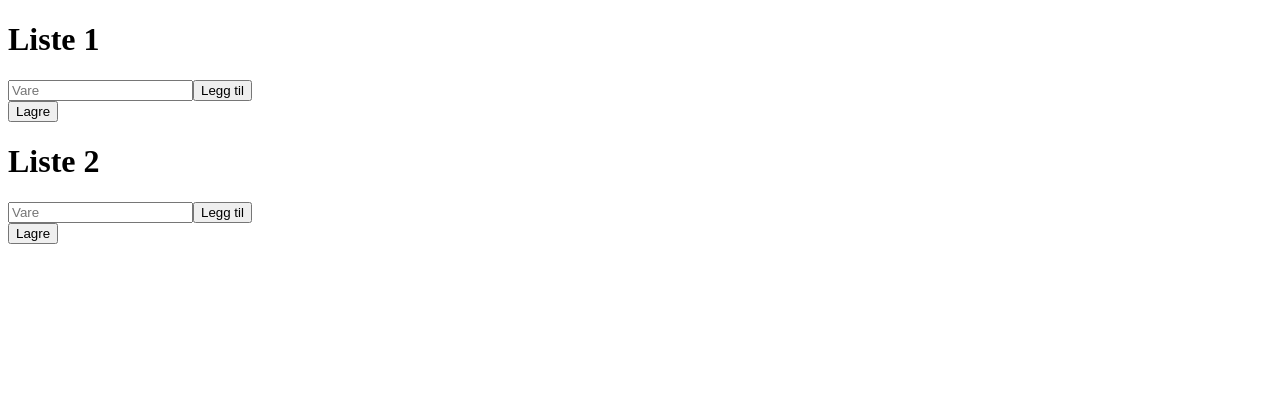
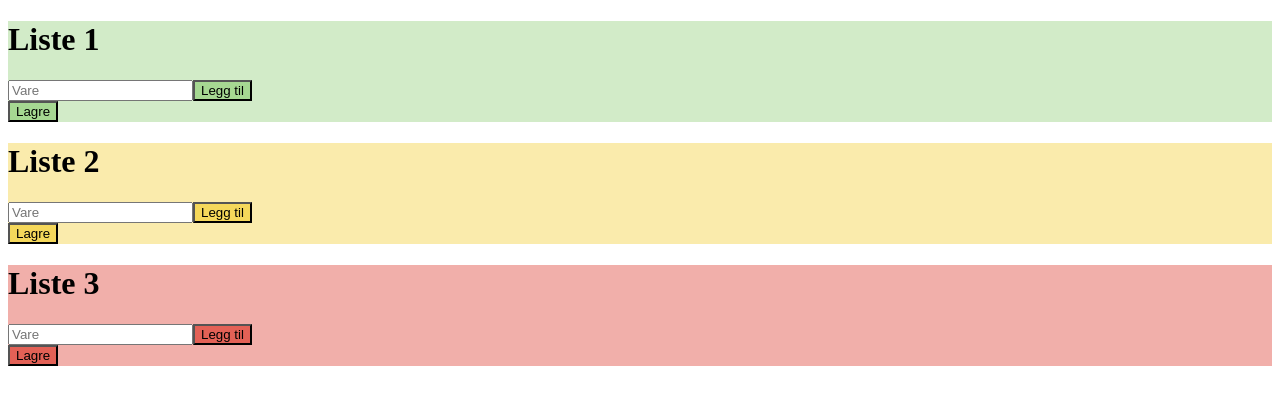
Before and after one commit to hannemorkeseth/lager, a React (Create React App) app: page / in a window 1280 px wide. Shown: the top 404 px of the page. Built offline with nearby package versions, Linux system fonts and the light colour scheme; the HTML template or start-up script is replaced by a standard one.

Commit message:
styling fra state

```diff
--- a/public/style.css
+++ b/public/style.css
@@ -7,14 +7,21 @@ body {
   min-height: 90vh;
 }
 
+.app {
+  display: flex;
+  flex-wrap: wrap;
+  justify-content: space-around;
+}
+
 .list {
   display: flex;
   flex-direction: column;
   align-items: center;
-  width: 80vw;
-  margin: auto;
-  background-color: rgba(166,216,146,0.5);
-  padding: 5%;
+  width: 25vw;
+  margin: 1%;
+  margin-top: 5%;
+  padding: 2%;
+
 }
 
 .overskrift {
@@ -69,3 +76,9 @@ body {
 .lagre {
   width: 60%;
 }
+
+@media (max-width: 600px) {
+  .list {
+    width: 90vw;
+  }
+}
--- a/src/App.js
+++ b/src/App.js
@@ -11,9 +11,9 @@ class App extends React.Component {
   }
 
   render() {
-    const varelister = this.state.lister.map(liste => <List key={liste.id} tittel={liste.tittel} saveState={liste.state} />)
+    const varelister = this.state.lister.map(liste => <List key={liste.id} tittel={liste.tittel} saveState={liste.state} color={liste.color} buttonColor={liste.buttonColor} />)
     return (
-      <div>
+      <div className="app">
         {varelister}
       </div>
     )
--- a/src/InputField.js
+++ b/src/InputField.js
@@ -19,7 +19,7 @@ class InputField extends React.Component {
     return (
       <div className="input-container">
         <input type="text" className="text-field" placeholder="Vare" value={this.props.value} onChange={this.handleChange}/>
-        <button onClick={this.handleClick} className="input-btn">Legg til</button>
+        <button onClick={this.handleClick} className="input-btn" style={{backgroundColor: this.props.buttonColor}}>Legg til</button>
       </div>
     )}
 }
--- a/src/List.js
+++ b/src/List.js
@@ -103,13 +103,14 @@ class List extends React.Component {
       vare={vare}
       handlePlusClick={this.handlePlusClick}
       handleMinusClick={this.handleMinusClick}
-      handleDelete={this.handleDelete} />)
+      handleDelete={this.handleDelete}
+      buttonColor={this.props.buttonColor} />)
     return (
-      <div className="list">
+      <div className="list" style={{backgroundColor: this.props.color}}>
         <h1 className="overskrift">{this.props.tittel}</h1>
         {varer}
-        <InputField value={this.state.inputvalue} handleInputChange={this.handleInputChange} addItem={this.addItem}/>
-        <button onClick={this.saveStateToLocalStorage} className="lagre">Lagre</button>
+        <InputField value={this.state.inputvalue} handleInputChange={this.handleInputChange} addItem={this.addItem} buttonColor={this.props.buttonColor}/>
+        <button onClick={this.saveStateToLocalStorage} className="lagre" style={{backgroundColor: this.props.buttonColor}}>Lagre</button>
       </div>
     )
   }
--- a/src/ListItem.js
+++ b/src/ListItem.js
@@ -4,10 +4,10 @@ function ListItem(props) {
   return (
     <div className="list-item-container">
       <p className="text-field">{props.vare.vare}</p>
-      <button className="btn" onClick={() => {props.handlePlusClick(props.vare.id)}}>+</button>
+      <button className="btn" onClick={() => {props.handlePlusClick(props.vare.id)}} style={{backgroundColor: props.buttonColor}}>+</button>
       <p className="number">{props.vare.antall}</p>
-      <button className="btn" onClick ={() => {props.handleMinusClick(props.vare.id)}}>-</button>
-      <button className="delete-btn" onClick = {() => {props.handleDelete(props.vare.id)}} >Delete</button>
+      <button className="btn" onClick ={() => {props.handleMinusClick(props.vare.id)}} style={{backgroundColor: props.buttonColor}}>-</button>
+      <button className="delete-btn" onClick = {() => {props.handleDelete(props.vare.id)}} >Slett</button>
     </div>
   )
 }
--- a/src/lister.js
+++ b/src/lister.js
@@ -2,12 +2,23 @@ const lister = [
   {
     id: 1,
     tittel: "Liste 1",
-    state: "state1"
+    state: "state1",
+    color: "rgba(166,216,146,0.5)",
+    buttonColor: "rgb(166,216,146)"
   },
   {
     id: 2,
     tittel: "Liste 2",
-    state: "state2"
+    state: "state2",
+    color: "rgba(245,216,91, 0.5)",
+    buttonColor: "rgb(245,216,91)"
+  },
+  {
+    id: 3,
+    tittel: "Liste 3",
+    state: "state3",
+    color: "rgba(227,97,86, 0.5)",
+    buttonColor: "rgb(227,97,86)"
   }
 ]
 
```
